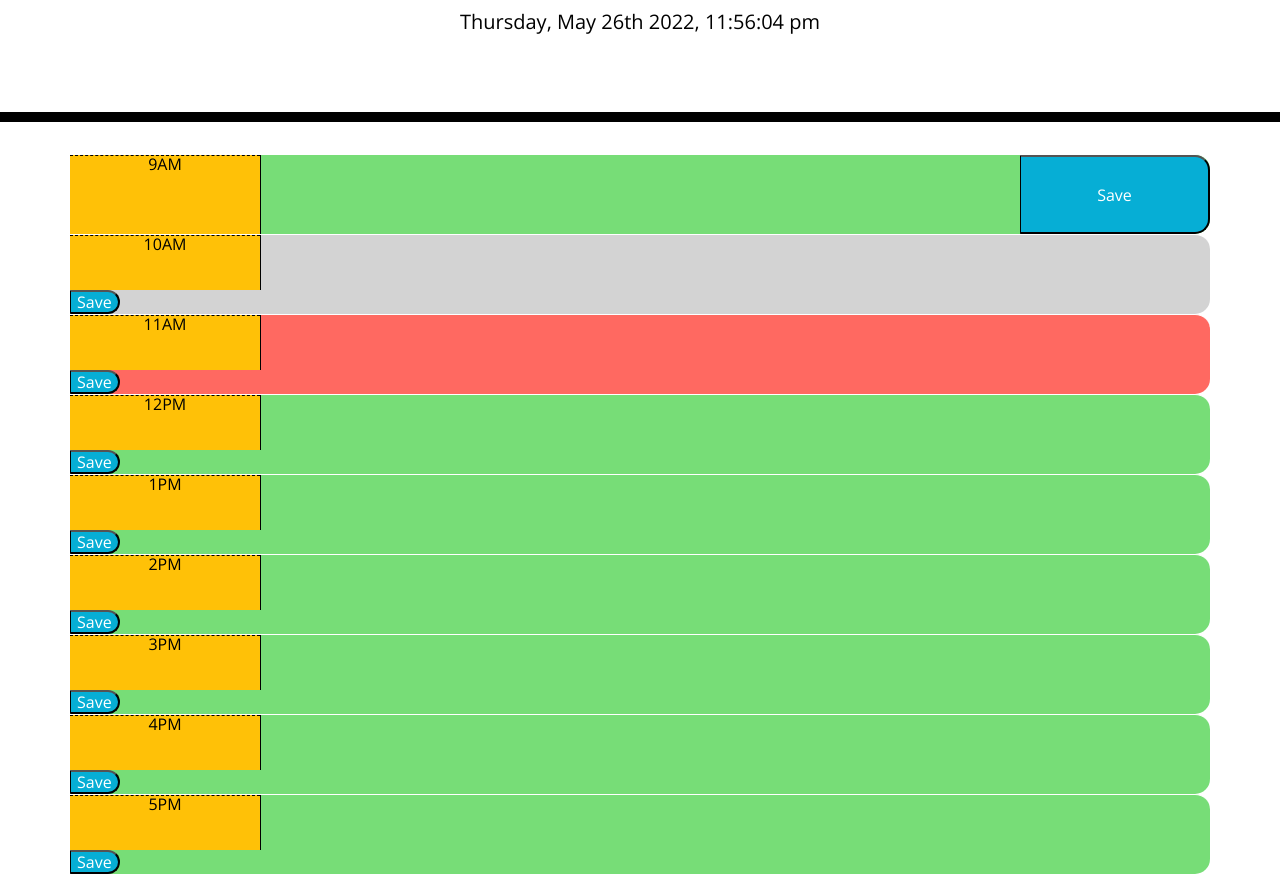
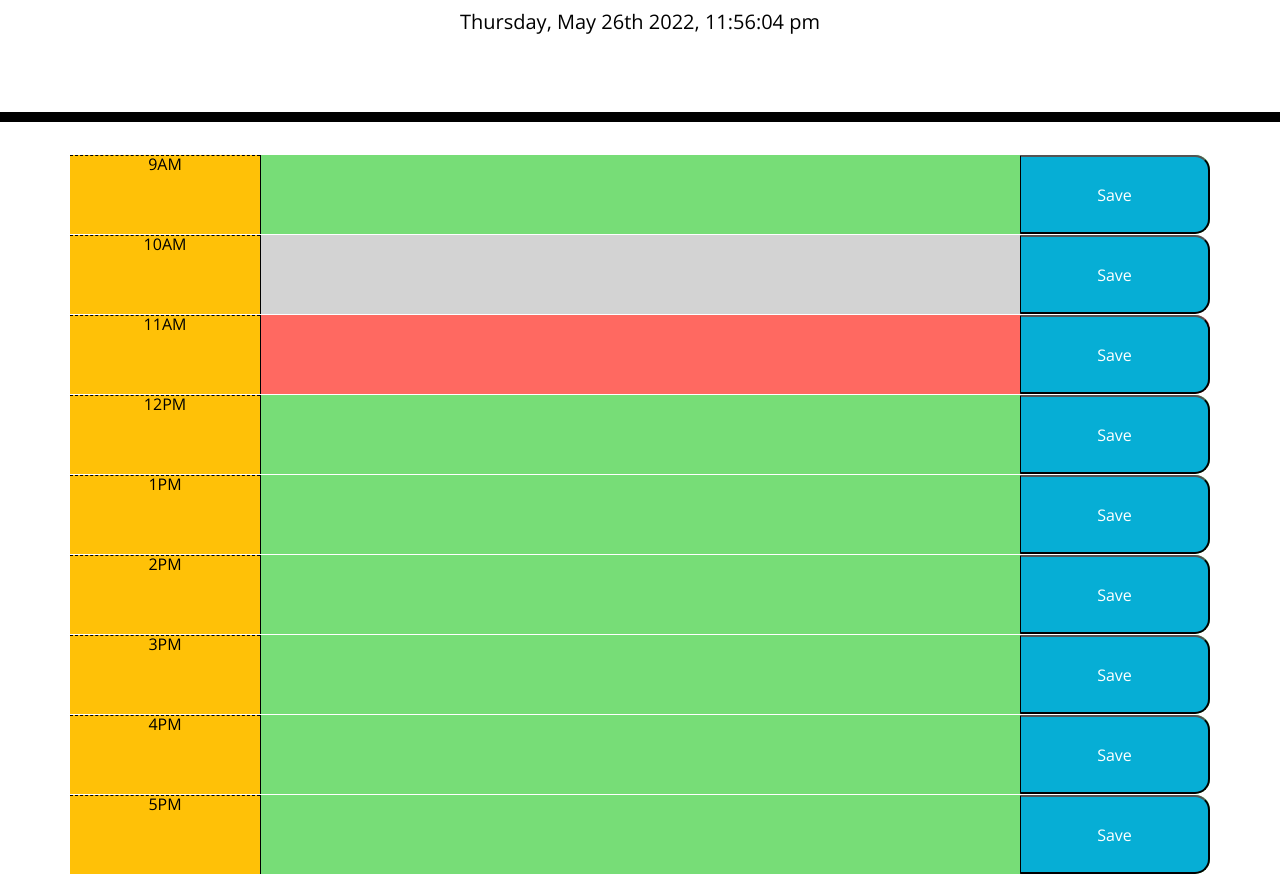
Before and after one commit to clogerie92/Work-Day-Scheduler, a plain HTML site: page index.html in a window 1280 px wide. Shown: the part 182-1056 px from the top of the page. Drawn offline with nearby package versions, Linux system fonts and the light colour scheme.

Commit message:
UI clean up

```diff
--- a/index.html
+++ b/index.html
@@ -38,50 +38,50 @@
 
       <div class="row time-block" id="hour-10">
         <div class="col-sm-1 col-lg-2 hour bg-warning">10AM</div>
-        <textarea class="col-sm-8 col-lg-10 timeBlock description" id="10"></textarea>
-        <button class="saveBtn">Save</button>
+        <textarea class="col-sm-10 col-lg-8 timeBlock description" id="10"></textarea>
+        <button class="saveBtn col-sm-1 col-lg-2">Save</button>
       </div>
 
       <div class="row time-block" id="hour-11">
         <div class="col-sm-1 col-lg-2 hour bg-warning">11AM</div>
-        <textarea class="col-sm-8 col-lg-10 timeBlock description" id="11"></textarea>
-        <button class="saveBtn">Save</button>
+        <textarea class="col-sm-10 col-lg-8 timeBlock description" id="11"></textarea>
+        <button class="saveBtn col-sm-1 col-lg-2">Save</button>
       </div>
 
       <div class="row time-block" id="hour-12">
         <div class="col-sm-1 col-lg-2 hour bg-warning">12PM</div>
-        <textarea class="col-sm-8 col-lg-10 timeBlock description" id="12"></textarea>
-        <button class="saveBtn">Save</button>
+        <textarea class="col-sm-10 col-lg-8 timeBlock description" id="12"></textarea>
+        <button class="saveBtn col-sm-1 col-lg-2">Save</button>
       </div>
 
       <div class="row time-block" id="hour-13">
         <div class="col-sm-1 col-lg-2 hour bg-warning">1PM</div>
-        <textarea class="col-sm-8 col-lg-10 timeBlock description" id="13"></textarea>
-        <button class="saveBtn">Save</button>
+        <textarea class="col-sm-10 col-lg-8 timeBlock description" id="13"></textarea>
+        <button class="saveBtn col-sm-1 col-lg-2">Save</button>
       </div>
 
       <div class="row time-block" id="hour-14">
         <div class="col-sm-1 col-lg-2 hour bg-warning">2PM</div>
-        <textarea class="col-sm-8 col-lg-10 timeBlock description" id="14"></textarea>
-        <button class="saveBtn">Save</button>
+        <textarea class="col-sm-10 col-lg-8 timeBlock description" id="14"></textarea>
+        <button class="saveBtn col-sm-1 col-lg-2">Save</button>
       </div>
 
       <div class="row time-block" id="hour-15">
         <div class="col-sm-1 col-lg-2 hour bg-warning">3PM</div>
-        <textarea class="col-sm-8 col-lg-10 timeBlock description" id="15"></textarea>
-        <button class="saveBtn">Save</button>
+        <textarea class="col-sm-10 col-lg-8 timeBlock description" id="15"></textarea>
+        <button class="saveBtn col-sm-1 col-lg-2">Save</button>
       </div>
 
       <div class="row time-block" id="hour-16">
         <div class="col-sm-1 col-lg-2 hour bg-warning">4PM</div>
-        <textarea class="col-sm-8 col-lg-10 timeBlock description" id="16"></textarea>
-        <button class="saveBtn">Save</button>
+        <textarea class="col-sm-10 col-lg-8 timeBlock description" id="16"></textarea>
+        <button class="saveBtn col-sm-1 col-lg-2">Save</button>
       </div>
 
       <div class="row time-block" id="hour-17">
         <div class="col-sm-1 col-lg-2 hour bg-warning">5PM</div>
-        <textarea class="col-sm-8 col-lg-10 timeBlock description" id="17"></textarea>
-        <button class="saveBtn">Save</button>
+        <textarea class="col-sm-10 col-lg-8 timeBlock description" id="17"></textarea>
+        <button class="saveBtn col-sm-1 col-lg-2">Save</button>
       </div>
 
 
```
